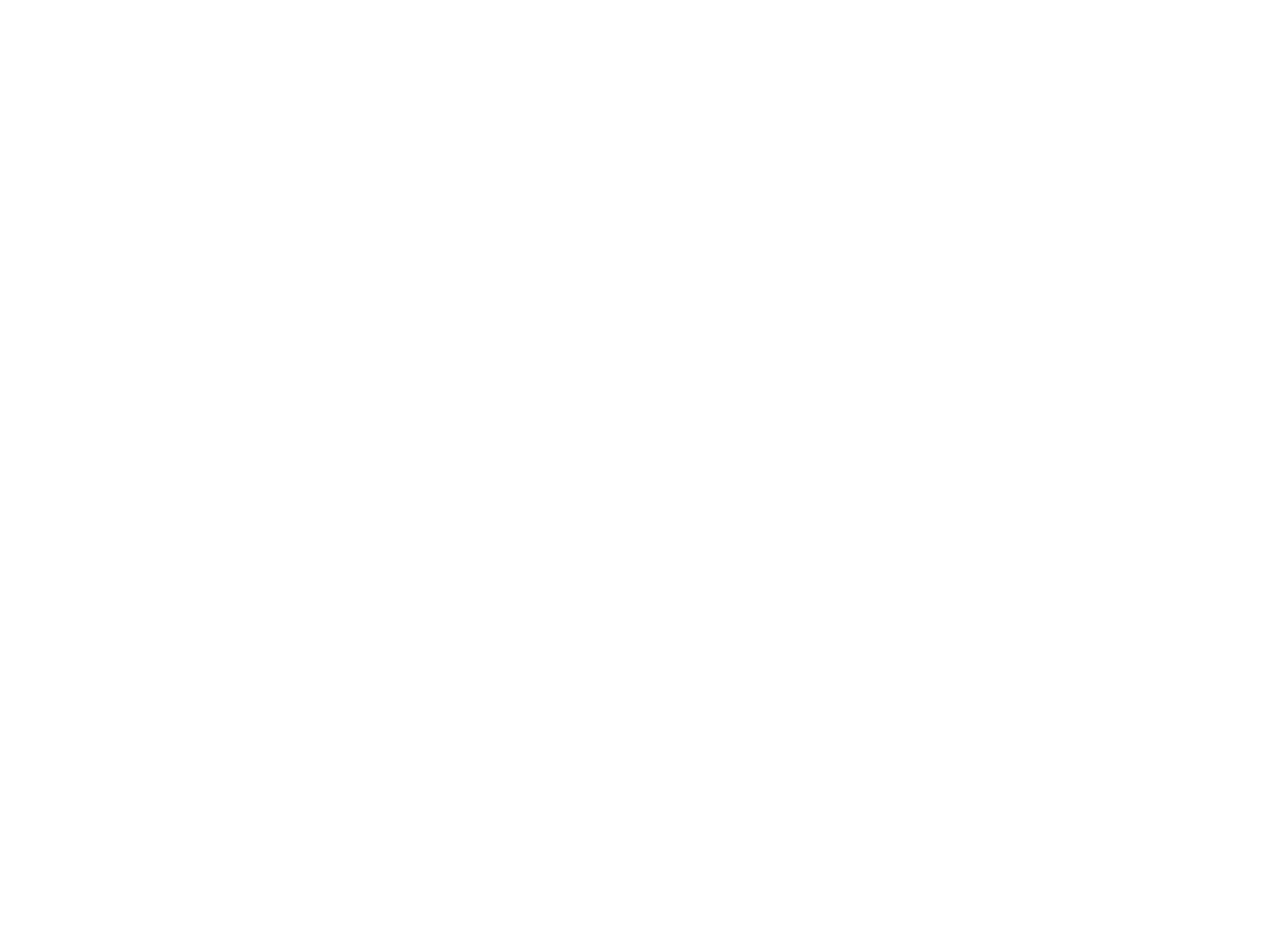
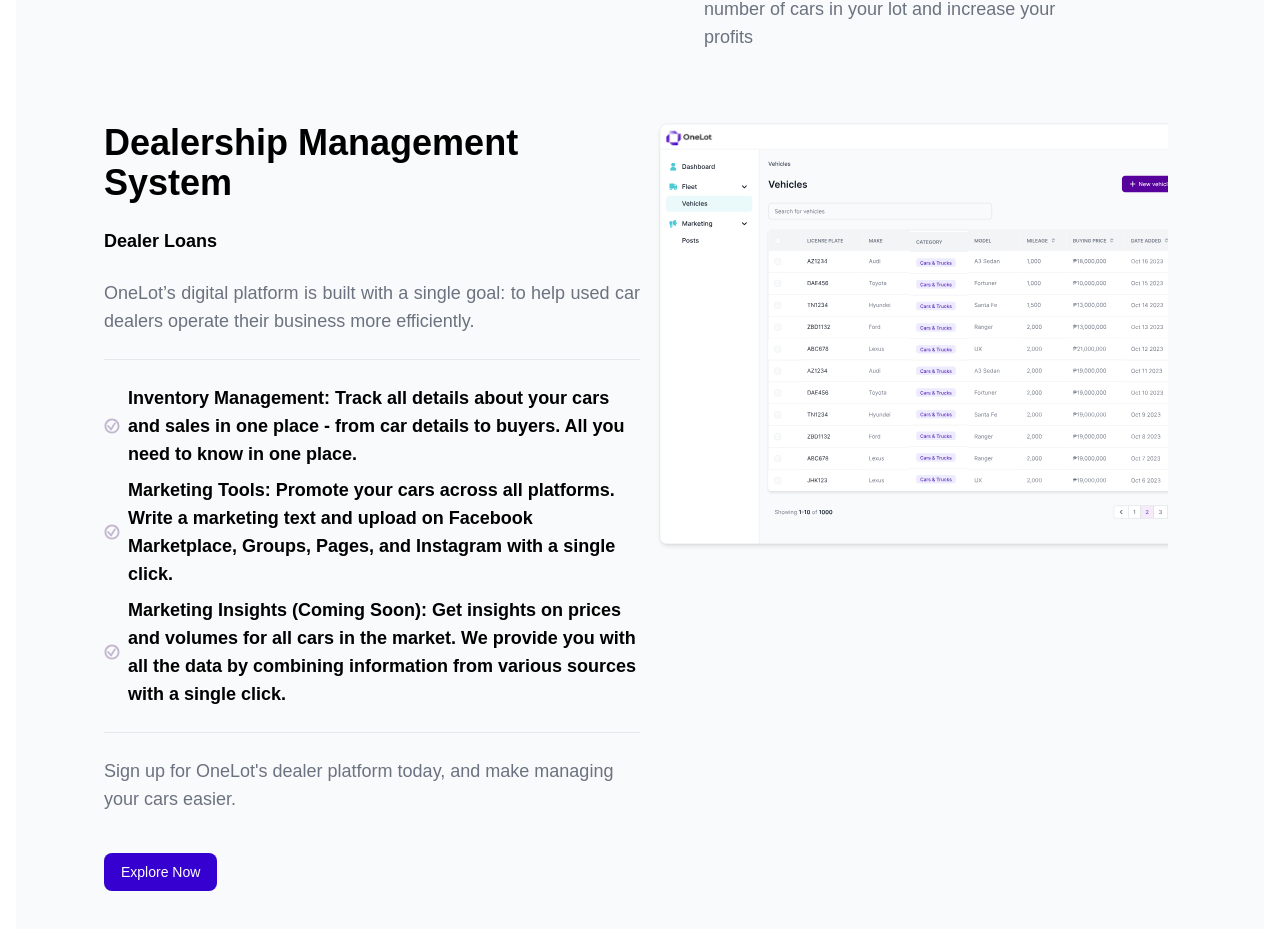
Before and after one commit to hk0102/one-lot-ui, a Next.js app: page / in a window 1280 px wide. Shown: the part 2317-3246 px from the top of the page. Before the commit the page ends 1722 px from the top, so only its background shows below. Built offline with nearby package versions, Linux system fonts and the light colour scheme.

Commit message:
[Feat]: Added dealership management system section

```diff
--- /dev/null
+++ b/app/components/DealershipManagement.tsx
@@ -0,0 +1,80 @@
+import React from 'react'
+import { GiConfirmed } from "react-icons/gi";
+import Image from 'next/image';
+import DealershipManagementSystemImage from "../../public/assets/DealershipManagementSystem.svg"
+
+const DealershipManagement = () => {
+  return (
+    <>
+    <div className="flex flex-col md:flex-row gap-8 mx-4 bg-[#f9fafb] md:px-20 py-6  space-x-1 md:space-x-20 items-start">
+      <div className="flex flex-col md:flex-row gap-4">
+
+        <div className="flex md:order-1 flex-col gap-6 md:pl-2 md:w-1/2">
+          <div className="text-2xl md:text-4xl font-extrabold text-start text-[#000000] sm:text-3xl max-w-md sm:max-w-lg">Dealership Management System</div>
+          <div className="text-lg text-[#000000] font-extrabold">
+            Dealer Loans
+          </div>
+          <div className="text-[#6b7280] font-medium text-lg text-justify max-w-xl ml-0">
+          OneLot’s digital platform is built with a single goal: to help used car dealers operate their business more efficiently.
+          </div>
+          <div className="h-[1px] bg-[#e5e7eb]" />
+          <div className="flex flex-col gap-2">
+            <div className="flex items-center gap-2">
+              <div>
+                <GiConfirmed color="#c3b6d1" fontSize={"1rem"} />
+              </div>
+              <span className="text-lg text-[#000000] font-extrabold">
+              Inventory Management: <span className="text-lg text-[#000000] font-black ">Track all details about your cars and sales in one place - from car details to buyers. All you need to know in one place.</span>
+              </span>
+            </div>
+            <div className="flex items-center gap-2">
+              <div>
+                {" "}
+                <GiConfirmed color="#c3b6d1" fontSize={"1rem"} />
+              </div>
+              <span className="text-lg text-[#000000] font-extrabold">
+              Marketing Tools: <span className="text-lg text-[#000000] font-black "> Promote your cars across all platforms. Write a marketing text and upload on Facebook Marketplace, Groups, Pages, and Instagram with a single click.</span>
+              </span>
+            </div>{" "}
+            <div className="flex items-center gap-2">
+              <div>
+                {" "}
+                <GiConfirmed color="#c3b6d1" fontSize={"1rem"} />
+              </div>
+              <span className="text-lg text-[#000000] font-extrabold">
+              Marketing Insights (Coming Soon): <span className="text-lg text-[#000000] font-black ">Get insights on prices and volumes for all cars in the market. We provide you with all the data by combining information from various sources with a single click.</span>
+              </span>
+            </div>
+          </div>
+          <div className="h-[1px] bg-[#e5e7eb]" />
+          <div className="text-lg text-[#6b7280] font-medium">
+          Sign up for OneLot's dealer platform today, and make managing your cars easier.
+          </div>
+          <div className="w-fit">
+          <button type="button" className="flex  focus:z-10 focus:outline-none text-white bg-[#3600D1] border border-transparent enabled:hover:bg-[#3600D1] focus:ring-0 focus:ring-transparent dark:bg-purple-600 dark:enabled:hover:bg-purple-700 dark:focus:ring-purple-900 rounded-lg w-30 my-4 ">
+            <span className="flex items-stretch transition-all duration-200 rounded-md px-4 py-2 text-sm"><a href="/contact">Explore Now</a></span>
+        </button>
+
+          </div>
+        </div>
+        <div className="order-2 md:order-2 text-2xl md:text-4xl font-extrabold text-start text-[#000000] sm:text-3xl max-w-md sm:max-w-lg">
+          <Image
+          loading="lazy"
+            src={DealershipManagementSystemImage}
+            height={1000}
+            width={1300}
+            alt="dealership"
+          />
+        </div>
+      </div>
+
+    </div>
+
+
+  </>
+
+
+  );
+};
+
+export default DealershipManagement
--- a/app/page.tsx
+++ b/app/page.tsx
@@ -2,6 +2,8 @@
 import Navbar from "./components/Navbar";
 import HeroSection from "./components/HeroSection";
 import AboutSection from "./components/AboutSection";
+import FinancingSection from "./components/FinancingSection"
+import DealershipManagement from "./components/DealershipManagement";
 
 export default function Home() {
   return (
@@ -9,6 +11,8 @@
        <Navbar></Navbar>
        <HeroSection></HeroSection>
       <AboutSection></AboutSection>
+      <FinancingSection></FinancingSection>
+      <DealershipManagement></DealershipManagement>
     </div>
   );
 }
```
Also changed, not shown: public/assets/DealershipManagementSystem.svg (added).
